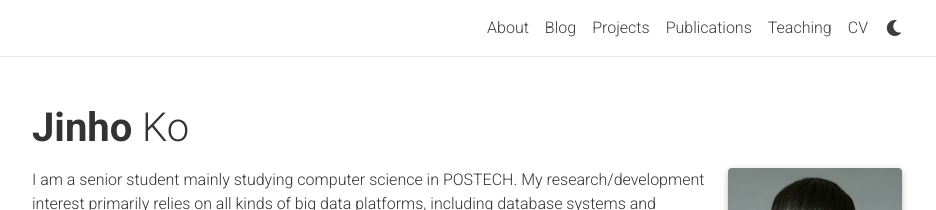
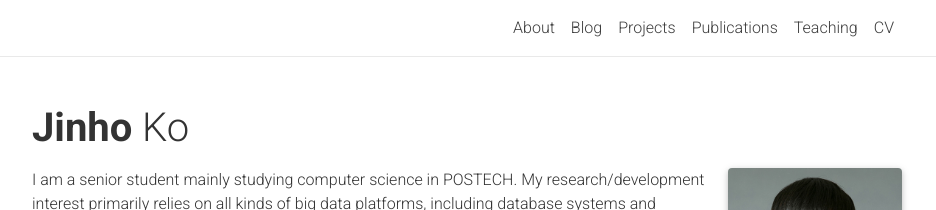
Before and after one commit to dgggit/dgggit.github.com, a Jekyll site: the page built from _pages/about.md, in a window 1280 px wide. Shown: the top 210 px of the page, without its empty margins (173-1109 px from the left). Built offline with Jekyll 4.4.1, drawn with Linux system fonts in a browser that asks for light colours; nearby versions of some CDN libraries; a style sheet for code colours, icons or effects is not loaded.

Commit message:
disable dark

```diff
--- a/_config.yml
+++ b/_config.yml
@@ -159,7 +159,7 @@ enable_google_analytics:  true
 enable_mansory:           true
 enable_math:              true
 enable_tooltips:          false
-enable_darkmode:          true
+enable_darkmode:          false
 show_social_icons:        false
 
 # -----------------------------------------------------------------------------
```
